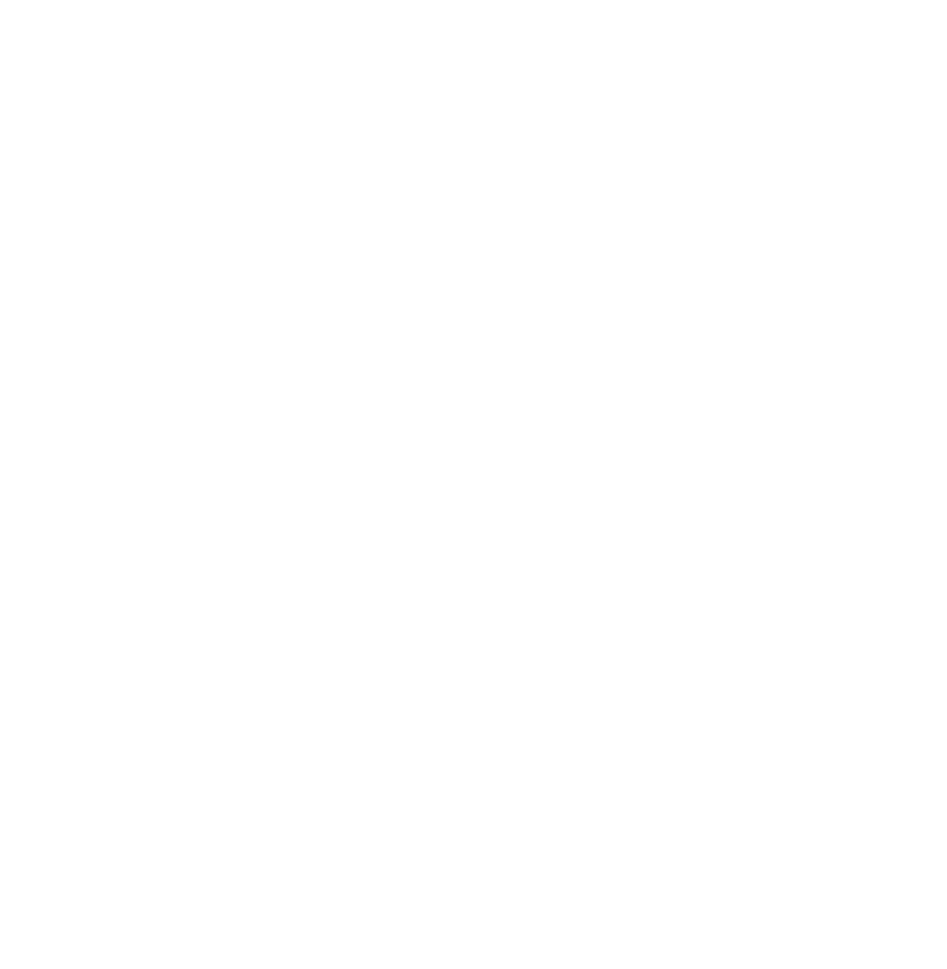
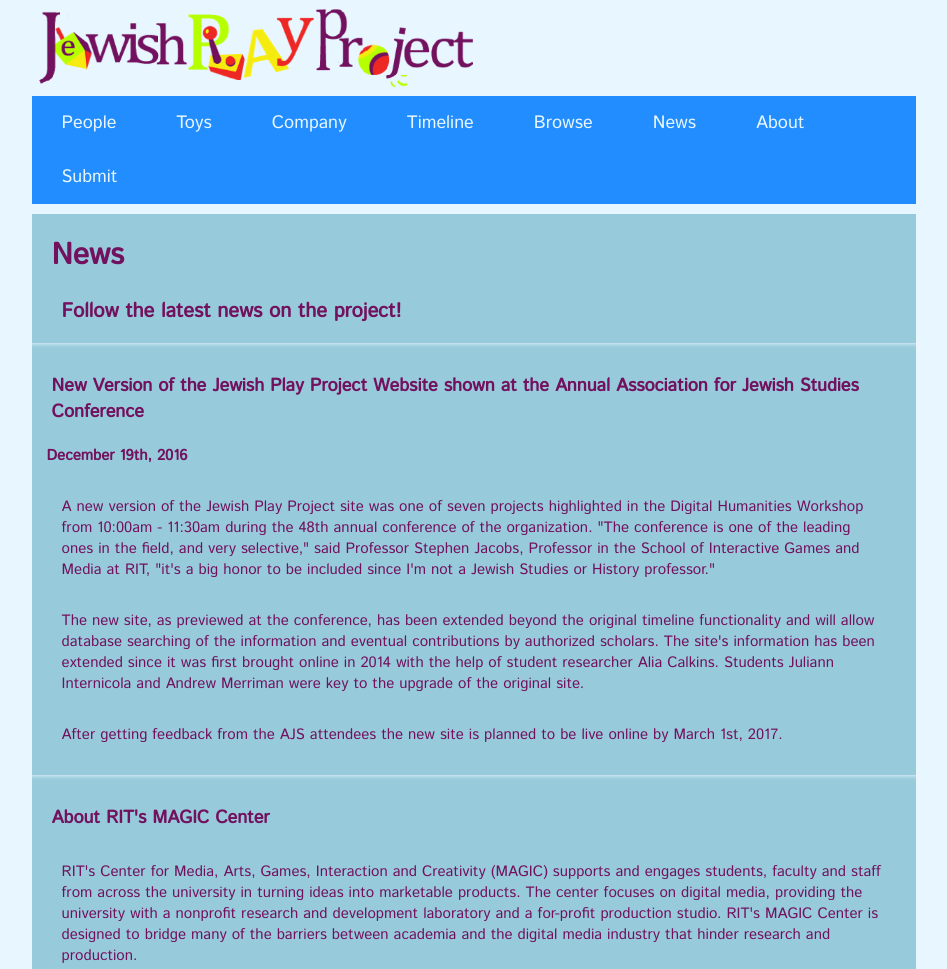
Before and after one commit to FOSSRIT/JewishPlayProject, a website: page news.html in a window 1280 px wide. Shown: the top 969 px of the page, without its empty margins (166-1113 px from the left). Before the commit the page ends 800 px from the top, so only its background shows below. Drawn offline with nearby package versions, Linux system fonts and the light colour scheme.

Commit message:
Adding News and Submit Updates

```diff
--- a/news.css
+++ b/news.css
@@ -0,0 +1,90 @@
+/*============================
+// Jewish Play Project
+// submitEntry.html Style Sheet
+============================*/
+
+body{
+	background-color: #e7f6ff;
+	color: #72115d;
+	font-family: 'Istok Web', sans-serif;
+}
+
+body img {
+	zoom: 70%;
+	padding-left: 10px;
+}
+
+ul.topnav {
+	list-style-type: none;
+	margin: 0;
+	padding: 0;
+	overflow: hidden;
+	background-color: #228dff;
+	margin-left: 15%;
+	width: 70%;
+}
+
+ul.topnav li {float: left;}
+
+ul.topnav li a {
+	margin: 0;
+	display: block;
+	color: #e7f6ff;
+	text-align: center;
+	padding: 14px 30px;
+	text-decoration: none;
+	font-size: 18px;
+}
+
+ul.topnav li a:hover:not(.active) {
+	background-color: #97cbdc;
+	background-color: clear;
+}
+
+ul.topnav li.right {float: right;}
+
+@media screen and (max-width: 600px){
+	ul.topnav li.right,
+	ul.topnav li {float: none;}
+}
+
+#mainContainer {
+	display: inline;
+	margin-top: 10px;
+	background-color: #97cbdc;
+	width: 70%;
+	margin-left: 15%;
+	float: left;
+}
+
+hr {
+	height: 10px;
+	border: 0;
+	box-shadow: 0 5px 5px -5px #ffffff inset;
+}
+
+h1 {
+	padding: 0px;
+	margin: 20px;
+	font-size: 30px;
+}
+
+h2 {
+	padding: 0px 20px 0px 30px;
+	font-size: 20px;
+}
+
+h3 {
+	margin: 20px;
+	font-size: 18px;
+}
+
+h4 {
+	margin: 15px;
+	font-size: 15px;
+}
+
+p {
+	margin: 30px;
+	font-size: 15px;
+}
--- a/news.html
+++ b/news.html
@@ -0,0 +1,44 @@
+<!DOCTYPE HTML>
+<html>
+<meta http-equiv="content-type" content="text/html; charset=utf-8" />
+<link href="https://fonts.googleapis.com/css?family=Istok+Web" rel="stylesheet">
+<title>Jewish Play Project</title>
+<link rel="stylesheet" href="news.css">
+	<script src="http://code.jquery.com/jquery-1.6.2.min.js"></script>
+
+<body>
+	<a href="./"> <img src="jpp-logo2.png" alt="JPP Logo" style="margin-left:15%;" /></a>
+	<ul class="topnav">
+		<li><a href="players.html">People</a></li>
+        <li><a href="players.html">Toys</a></li>
+        <li><a href="players.html">Company</a></li>
+		<li><a href="./timeline.html">Timeline</a></li>
+		<li><a href="browse.html">Browse</a></li>
+		<li><a href="news.html">News</a></li>
+		<li><a href="about.html">About</a></li>
+		<li><a href="submitEntry.html">Submit</a></li>
+	</ul>
+
+	<div id="mainContainer">
+		<h1>News</h1>
+		<h2>Follow the latest news on the project!</h2>
+		<hr>
+
+		<h3>New Version of the Jewish Play Project Website shown at the Annual Association for Jewish Studies Conference</h3>
+		<h4>December 19th, 2016</h4>
+
+		<p>A new version of the Jewish Play Project site was one of seven projects highlighted in the Digital Humanities Workshop from 10:00am - 11:30am during the 48th annual conference of the organization. "The conference is one of the leading ones in the field, and very selective," said Professor Stephen Jacobs, Professor in the School of Interactive Games and Media at RIT, "it's a big honor to be included since I'm not a Jewish Studies or History professor."</p>
+
+		<p>The new site, as previewed at the conference, has been extended beyond the original timeline functionality and will allow database searching of the information and eventual contributions by authorized scholars. The site's information has been extended since it was first brought online in 2014 with the help of student researcher Alia Calkins. Students Juliann Internicola and Andrew Merriman were key to the upgrade of the original site.</p>
+
+
+		<p>After getting feedback from the AJS attendees the new site is planned to be live online by March 1st, 2017.</p>
+
+		<hr>
+
+		<h3>About RIT's MAGIC Center</h3>
+		<p>RIT's Center for Media, Arts, Games, Interaction and Creativity (MAGIC) supports and engages students, faculty and staff from across the university in turning ideas into marketable products. The center focuses on digital media, providing the university with a nonprofit research and development laboratory and a for-profit production studio. RIT's MAGIC Center is designed to bridge many of the barriers between academia and the digital media industry that hinder research and production.</p>
+	</div>
+
+</body>
+</html>
--- a/submitEntry.css
+++ b/submitEntry.css
@@ -55,6 +55,12 @@
 	width: 70%;
 	margin-left: 15%;
 	float: left;
+}
+
+hr {
+	height: 10px;
+	border: 0;
+	box-shadow: 0 5px 5px -5px #ffffff inset;
 }
 
 h1 {
```
Also changed, not shown: submitEntry.html (+5 -5 lines).
